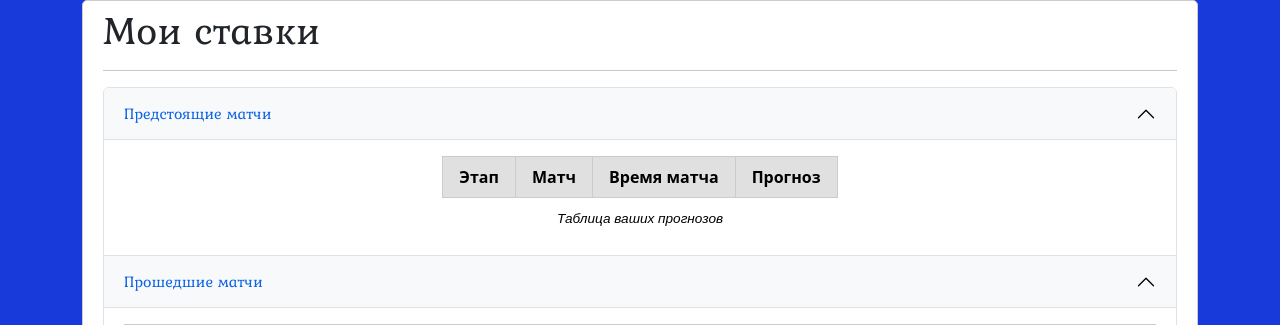
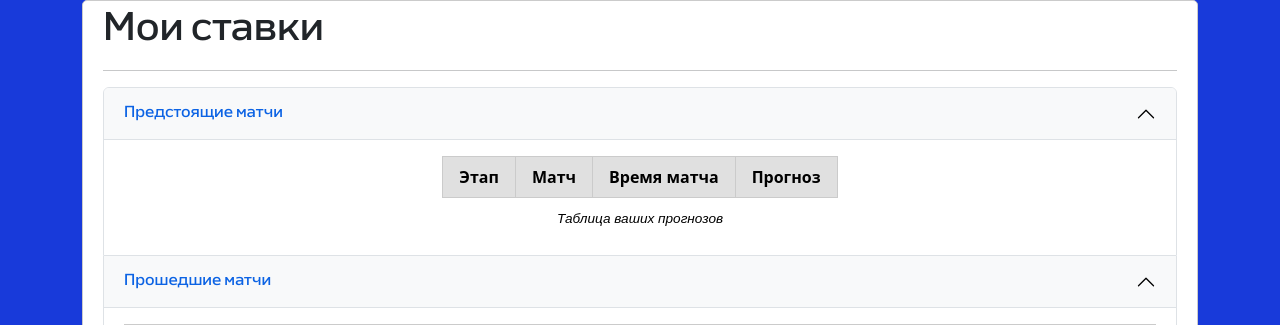
Before and after one commit to Kostr/euro-champ-2024, a Django app: page /gambling/ in a window 1280 px wide. Shown: the part 56-381 px from the top of the page. Run offline with Django 4.2, Linux system fonts and the light colour scheme; a user stored in the database is signed in; tables that the repository leaves empty hold one stand-in row (values such as "Sample post"); lists and menus that the app fills with data are empty.

Commit message:
Change font to euro2024
Signed-off-by: Konstantin Aladyshev <aladyshev22@gmail.com>

```diff
--- a/euro_champ_2024/assets/css/style_9f542ca6.css
+++ b/euro_champ_2024/assets/css/style_9f542ca6.css
@@ -154,13 +154,13 @@ a.mysocial:visited {
 }
 
 @font-face {
-  font-family: 'Kurale-Regular';
-  src: url('../fonts/Kurale-Regular.ttf')  format("truetype"),
-       local('Kurale-Regular');
+  font-family: 'UEFAEuro-2024-Medium';
+  src: url('../fonts/UEFAEuro-2024-Medium.ttf')  format("truetype"),
+       local('UEFAEuro-2024-Medium');
 }
 
 h1,h2,h3 {
-    font-family: Kurale-Regular
+    font-family: UEFAEuro-2024-Medium
 }
 
 .coin_icon {
--- a/euro_champ_2024/templates/home.html
+++ b/euro_champ_2024/templates/home.html
@@ -18,6 +18,7 @@
 </div>
 
 <br/>
+
 <h1>Регламент соревнования</h1>
 <ul>
 	<li>1 очко за угаданного победителя матча</li>
@@ -25,6 +26,9 @@
 	<li>1 очко за угаданный точный счёт</li>
 </ul>
 Для матчей плей-офф результаты определяются по основному времени матча
+
+<br/><br/>
+
 
 <h1>Результаты прошлых соревнований</h1>
 <div class="row row-content">
--- a/euro_champ_2024/templates/includes/layout_base.html
+++ b/euro_champ_2024/templates/includes/layout_base.html
@@ -44,9 +44,9 @@
 			}
 
 			@font-face {
-				font-family: 'Kurale-Regular';
-				src: url('{% static 'fonts/Kurale-Regular.ttf' %}');
-				src: local('{% static 'fonts/Kurale-Regular.ttf' %}');
+				font-family: 'UEFAEuro-2024-Medium';
+				src: url('{% static 'fonts/UEFAEuro-2024-Medium.ttf' %}');
+				src: local('{% static 'fonts/UEFAEuro-2024-Medium.ttf' %}');
 			}
 
 			body {
```
Also changed, not shown: euro_champ_2024/assets/fonts/UEFAEuro-2024-Medium.ttf (added).
